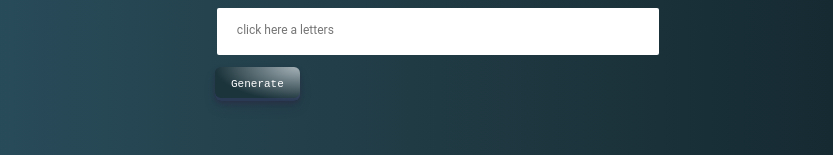
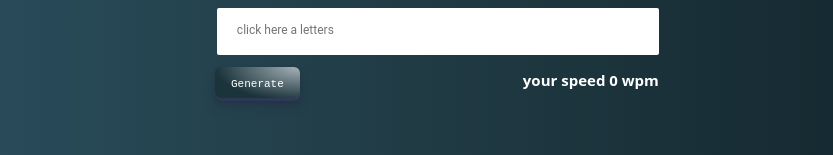
Before and after one commit to Luna-Zebun/fast-typing, a React (Vite) app: page / in a window 1280 px wide. Shown: the part 480-635 px from the top of the page, without its empty margins (202-1035 px from the left). Built offline with nearby package versions, Linux system fonts and the light colour scheme.

Commit message:
adding the speed

```diff
--- a/src/App.jsx
+++ b/src/App.jsx
@@ -21,6 +21,7 @@ const App = () => {
   const [quote, setQuote] = useState(getRandomQuotes());
   const [counter, setCounter] = useState(0);
   const timerRef = useRef(null);
+  const [speed, setSpeed] = useState(0);
 
 
 const shootConfetti = () => {
@@ -61,6 +62,11 @@ const handleChange = (e) => {
     shootConfetti();
     setStartTimer(false);
     timerRef.current.stopTimer();
+
+    const seconds = timerRef.current.getTime();
+    const characters = value.length;
+    const wpm = Math.round((characters / 5) * (60 / seconds));
+    setSpeed(wpm);
   }
   else {
     setStatus(null);
@@ -89,11 +95,19 @@ const handleChange = (e) => {
             transition: "0.3s"
           }}
         />
+
           <h2>{counter} errors</h2>
           <h1>{quote}</h1>
           <input type="text" className="form__input" id="name" placeholder="click here a letters" onKeyDown={handleKeyDown } value={text} onChange={handleChange} disabled={status === "correct"}  />
           <button className="Button" role="button" onClick={handleClick} >Generate</button>
+          <h3 style={{
+                fontSize: "1.5rem",
+                display: "inline-block",
+                "margin-left": "50%",
+                }}
+          >your speed {speed} wpm</h3>
         </div>
+
       </div>
     );
 }
--- a/src/components/timer/timer.component.jsx
+++ b/src/components/timer/timer.component.jsx
@@ -30,6 +30,9 @@ const Timer = forwardRef(({ start, onReset, setCounter, setText, setStatus }, re
         useImperativeHandle(ref, () => ({
             resetTime,
             stopTimer,
+            getTime() {
+                return time;
+            }
         }));
 
 
```
